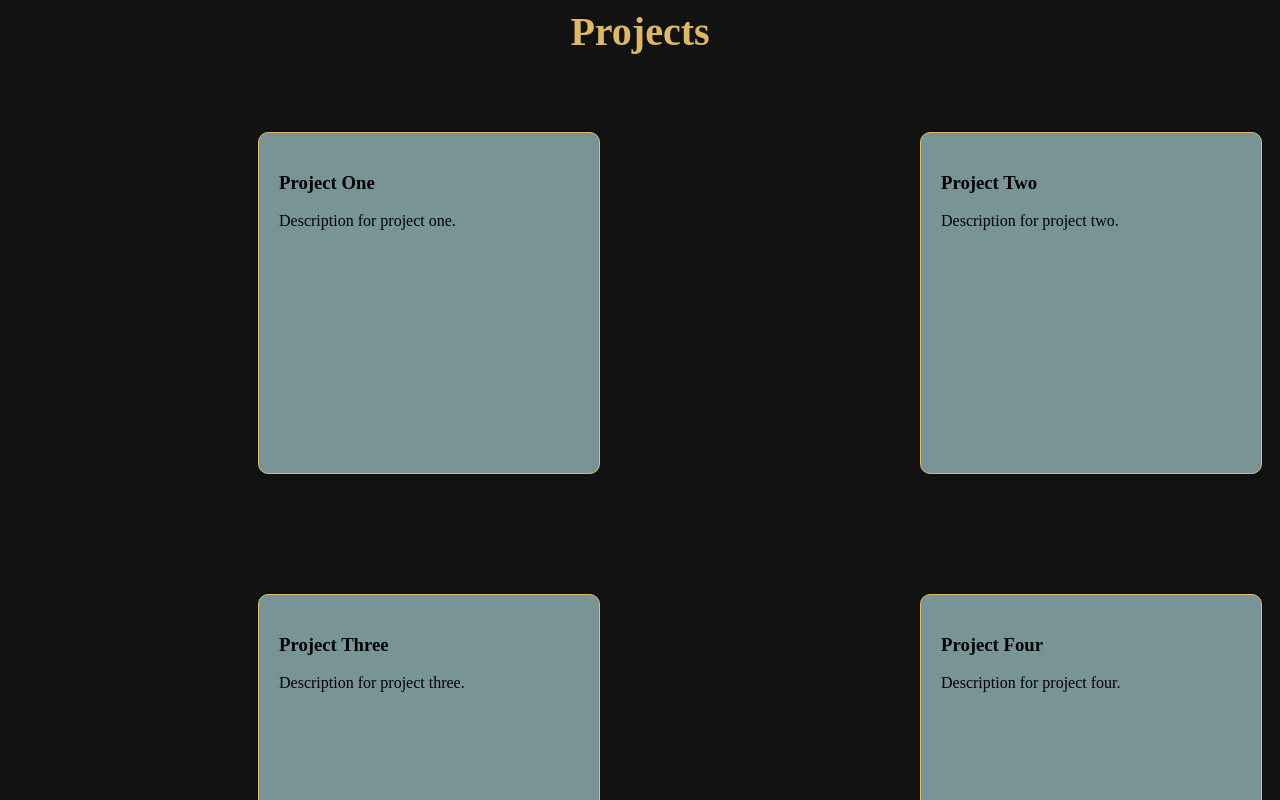
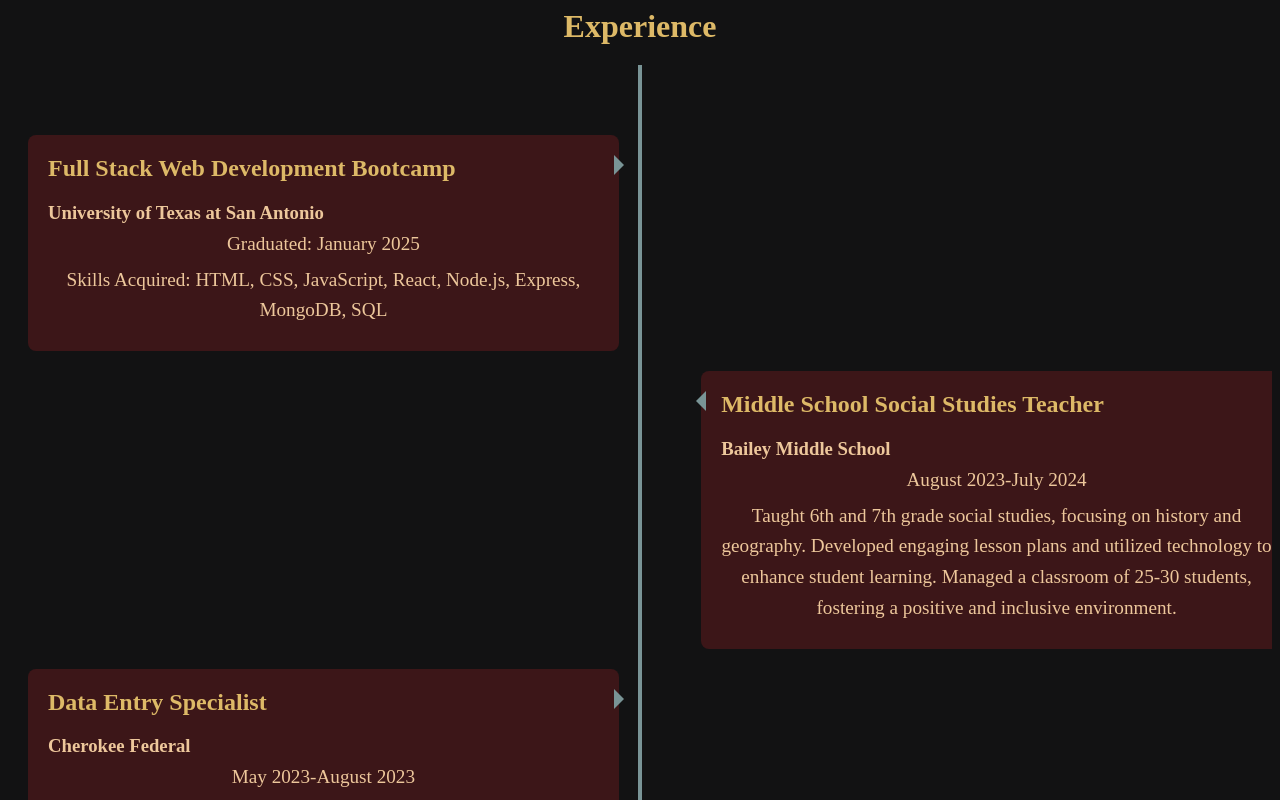
Before and after one commit to aangus98/Portfoliov2, a React (Vite) app in the folder front-end/: page /experience in a window 1280 px wide. Shown: the part 220-1020 px from the top of the page. Built offline with nearby package versions, Linux system fonts and the light colour scheme.

Commit message:
Added a functioning experience page

```diff
--- a/front-end/src/App.tsx
+++ b/front-end/src/App.tsx
@@ -1,13 +1,14 @@
 import React from 'react';
 import { BrowserRouter as Router } from 'react-router-dom';
-import Projects from './pages/projects';
+import ExperiencePage from './pages/experience';
+// import Projects from './pages/projects';
 // import MainPage from './pages/mainPage';
 // import AboutMe from './pages/aboutMe';
 
 const App: React.FC = () => {
   return (
     <Router>
-      <Projects />
+      <ExperiencePage />
     </Router>
   );
 };
--- /dev/null
+++ b/front-end/src/components/Experience/jobHistory.css
@@ -0,0 +1,127 @@
+/* Define color variables */
+:root {
+    --primary: #121213;
+    --secondary: #799496;
+    --tertiary: #3c1618;
+    --accent1: #DDB967;
+    --accent2: #EDC79B;
+    --white: #fff;
+  }
+
+.experience-container h1 {
+    text-align: center;
+    margin: 20px 0;
+    color: var(--accent1);
+}
+
+.experience-container p {
+    text-align: center;
+    margin: 10px 0 30px 0;
+    font-size: 1.2em;
+    color: var(--accent2);
+}
+
+  /* Experience page container styling */
+  .experience-page {
+    position: relative;
+    background-color: var(--primary);
+    color: var(--white);
+    padding: 50px 20px;
+    overflow: hidden;
+  }
+
+  /* Vertical center line */
+  .experience-page::before {
+    content: "";
+    position: absolute;
+    top: 0;
+    bottom: 0;
+    left: 50%;
+    width: 4px;
+    background: var(--secondary);
+    transform: translateX(-50%);
+  }
+
+  /* Common styling for each job/timeline item */
+  .experience-page > div {
+    position: relative;
+    width: 45%;
+    padding: 20px;
+    margin: 20px 0;
+    background: var(--tertiary);
+    border-radius: 8px;
+  }
+
+  /* Left-side items (bootcamp, data entry, clerk) */
+  .bootcamp,
+  [class="data-entry"],
+  .clerk {
+    left: 0;
+  }
+
+  /* Right-side items (middle-school, manager) */
+  .middle-school,
+  .manager {
+    left: 55%;
+  }
+
+  /* Arrow pointers for left items: arrow on right edge pointing to center */
+  .bootcamp::after,
+  [class="data-entry"]::after,
+  .clerk::after {
+    content: "";
+    position: absolute;
+    top: 20px; /* Adjust vertical position as needed */
+    right: -15px;
+    border: 10px solid transparent;
+    border-left-color: var(--secondary);
+  }
+
+  /* Arrow pointers for right items: arrow on left edge pointing to center */
+  .middle-school::after,
+  .manager::after {
+    content: "";
+    position: absolute;
+    top: 20px;
+    left: -15px;
+    border: 10px solid transparent;
+    border-right-color: var(--secondary);
+  }
+
+  /* Headings and paragraph styling inside timeline items */
+  .experience-page h2 {
+    margin-top: 0;
+    color: var(--accent1);
+  }
+
+  .experience-page h3 {
+    margin: 5px 0;
+    color: var(--accent2);
+  }
+
+  .experience-page p {
+    margin: 5px 0;
+    line-height: 1.6;
+  }
+
+  /* Responsive adjustments for smaller screens */
+  @media screen and (max-width: 768px) {
+    .experience-page::before {
+      left: 20px;
+    }
+
+    .experience-page > div {
+      width: calc(100% - 40px);
+      left: 40px !important;
+      margin: 20px 0;
+    }
+
+    /* Hide the arrow pointers on small screens for clarity */
+    .bootcamp::after,
+    [class="data-entry"]::after,
+    .clerk::after,
+    .middle-school::after,
+    .manager::after {
+      display: none;
+    }
+  }
--- /dev/null
+++ b/front-end/src/components/Experience/jobHistory.tsx
@@ -0,0 +1,47 @@
+import './jobHistory.css'; // Make sure to create a CSS file for styling
+
+const Experience = () => {
+    return (
+        <div className="experience-container">
+            <h1>Experience</h1>
+        <div className="experience-page">
+            <div className="bootcamp">
+                <h2>Full Stack Web Development Bootcamp</h2>
+                <h3>University of Texas at San Antonio</h3>
+                <p className="graduated">Graduated: January 2025</p>
+                <p className="skills">Skills Acquired: HTML, CSS, JavaScript, React, Node.js, Express, MongoDB, SQL</p>
+            </div>
+            <div className="middle-school">
+                <h2>Middle School Social Studies Teacher</h2>
+                <h3>Bailey Middle School</h3>
+                <p className="dates">August 2023-July 2024</p>
+                <p className="description">Taught 6th and 7th grade social studies, focusing on history and geography. Developed engaging lesson plans and utilized technology to enhance student learning. Managed a classroom of 25-30 students, fostering a positive and inclusive environment.</p>
+        </div>
+        <div className="data-entry">
+            <h2>Data Entry Specialist</h2>
+            <h3>Cherokee Federal</h3>
+            <p className="dates">May 2023-August 2023</p>
+            <p className="description">Responsible for entering and updating data in the company's database.
+            Ensured accuracy and completeness of information while meeting tight deadlines.
+            Collaborated with team members to streamline data entry processes and improve efficiency.</p>
+        </div>
+        <div className="manager">
+            <h2>Site Manager</h2>
+            <h3>Cherokee Federal</h3>
+            <p className="dates">Nov 2022-May 2023</p>
+            <p className="description">Managed a team of up to 70 employees, overseeing daily operations and ensuring high levels of productivity.</p>
+        </div>
+        <div className="clerk">
+            <h2>Data Entry Clerk</h2>
+            <h3>TEEMA</h3>
+            <p className="dates">May 2022-Nov 2022</p>
+            <p className="description">Performed data entry tasks with a focus on accuracy and attention to detail.
+            Assisted in maintaining the integrity of the company's database by verifying and correcting data as needed.</p>
+        </div>
+    </div>
+    <p>Additional information available upon request</p>
+</div>
+    );
+}
+
+export default Experience;
--- a/front-end/src/pages/experience.tsx
+++ b/front-end/src/pages/experience.tsx
@@ -0,0 +1,16 @@
+import Experience from '../components/Experience/jobHistory';
+import Footer from '../components/footer';
+import Header from '../components/header';
+
+
+const ExperiencePage = () => {
+    return (
+        <div>
+            <Header />
+            <Experience />
+            <Footer />
+        </div>
+    )
+}
+
+export default ExperiencePage;
```
